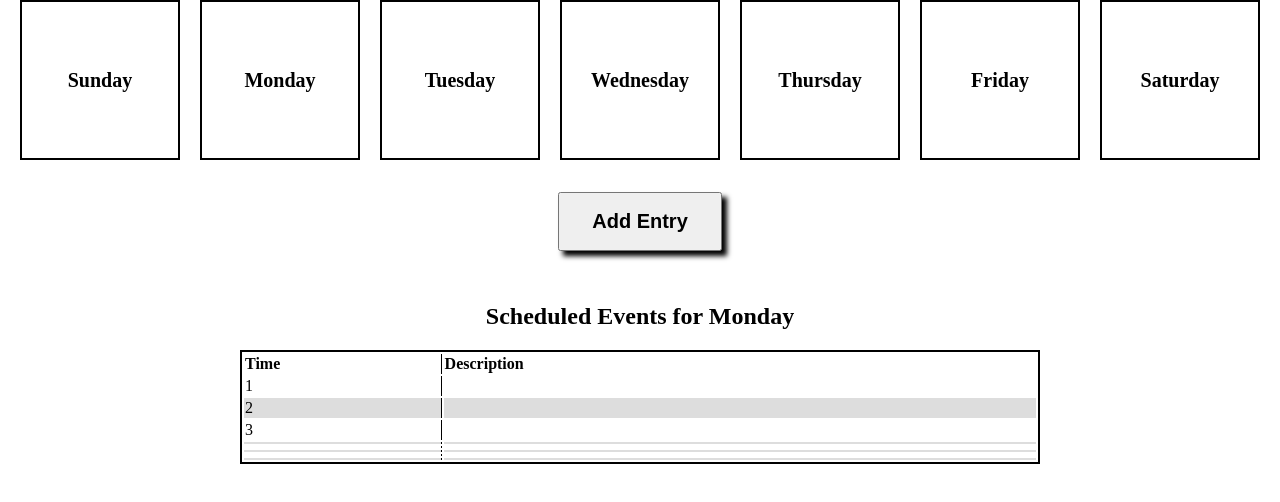
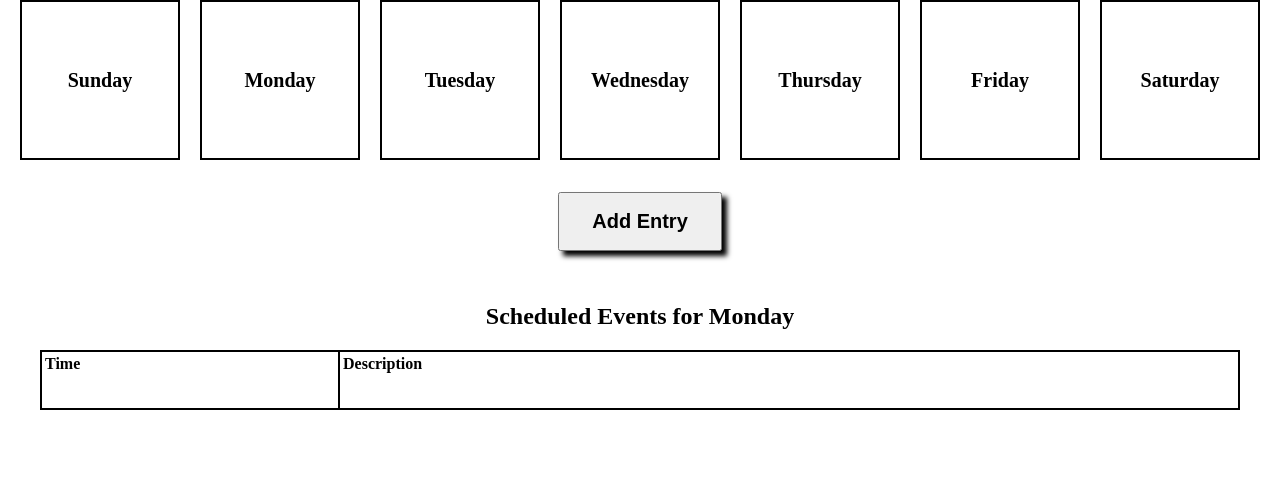
Before and after one commit to theDanielTo/week-planner, a plain HTML site: page index.html in a window 1280 px wide. Shown: the part 106-608 px from the top of the page. Drawn offline with Linux system fonts and the light colour scheme.

Commit message:
current work

```diff
--- a/index.html
+++ b/index.html
@@ -66,27 +66,13 @@
   </header>
   <main>
     <div class="row space-evenly">
-      <div class="row day-container justify-center align-center">
-        <p>Sunday</p>
-      </div>
-      <div class="row day-container justify-center align-center">
-        <p>Monday</p>
-      </div>
-      <div class="row day-container justify-center align-center">
-        <p>Tuesday</p>
-      </div>
-      <div class="row day-container justify-center align-center">
-        <p>Wednesday</p>
-      </div>
-      <div class="row day-container justify-center align-center">
-        <p>Thursday</p>
-      </div>
-      <div class="row day-container justify-center align-center">
-        <p>Friday</p>
-      </div>
-      <div class="row day-container justify-center align-center">
-        <p>Saturday</p>
-      </div>
+      <div class="row day-container justify-center align-center"><p>Sunday</p></div>
+      <div class="row day-container justify-center align-center"><p>Monday</p></div>
+      <div class="row day-container justify-center align-center"><p>Tuesday</p></div>
+      <div class="row day-container justify-center align-center"><p>Wednesday</p></div>
+      <div class="row day-container justify-center align-center"><p>Thursday</p></div>
+      <div class="row day-container justify-center align-center"><p>Friday</p></div>
+      <div class="row day-container justify-center align-center"><p>Saturday</p></div>
     </div>
     <div class="row justify-center align-center">
       <button class="add-entry">Add Entry</button>
@@ -95,8 +81,78 @@
       <h2>Scheduled Events for <span id="current-day">Monday</span></h2>
     </div>
     <div class="row justify-center">
-      <div class="table">
+      <div class="table1">
         <table>
+          <thead>
+            <tr>
+              <th>Time</th>
+            </tr>
+          </thead>
+          <tbody>
+            <tr>
+              <td></td>
+            </tr>
+            <tr>
+              <td></td>
+            </tr>
+            <tr>
+              <td></td>
+            </tr>
+            <tr>
+              <td></td>
+            </tr>
+            <tr>
+              <td></td>
+            </tr>
+            <tr>
+              <td></td>
+            </tr>
+            <tr>
+              <td></td>
+            </tr>
+            <tr>
+              <td></td>
+            </tr>
+          </tbody>
+        </table>
+      </div>
+      <div class="table2">
+        <table>
+          <thead>
+            <tr>
+              <th>Description</th>
+            </tr>
+          </thead>
+          <tbody>
+            <tr>
+              <td></td>
+            </tr>
+            <tr>
+              <td></td>
+            </tr>
+            <tr>
+              <td></td>
+            </tr>
+            <tr>
+              <td></td>
+            </tr>
+            <tr>
+              <td></td>
+            </tr>
+            <tr>
+              <td></td>
+            </tr>
+            <tr>
+              <td></td>
+            </tr>
+            <tr>
+              <td></td>
+            </tr>
+          </tbody>
+        </table>
+      </div>
+    </div>
+    <!-- <table>
           <thead>
             <tr>
               <th class="time-col">Time</th>
@@ -137,9 +193,8 @@
               <td></td>
             </tr>
           </tbody>
-        </table>
-      </div>
-    </div>
+        </table> -->
+
   </main>
   <script src="main.js"></script>
 </body>
--- a/main.js
+++ b/main.js
@@ -2,6 +2,7 @@ var $addEntryBtn = document.querySelector('.add-entry');
 var $modalBox = document.querySelector('.modal');
 var $buttonSelect = document.querySelector('.button-select');
 var $scheduleTable = document.querySelector('table');
+var $allDays = document.querySelectorAll(".day-container");
 
 $addEntryBtn.addEventListener('click', function (event) {
   $modalBox.classList.remove('hidden');
@@ -9,7 +10,4 @@ $addEntryBtn.addEventListener('click', function (event) {
 
 $buttonSelect.addEventListener('click', function (event) {
   $modalBox.classList.add('hidden');
-
 });
-
-$;
--- a/styles.css
+++ b/styles.css
@@ -34,14 +34,6 @@ h1 {
 .text-center {
   text-align: center;
 }
-
-/* .min-height50 {
-  min-height: 50vh;
-} */
-
-/* .column {
-  flex-direction: column;
-} */
 
 .container {
   width: 30%;
@@ -103,28 +95,17 @@ h1 {
   display: none;
 }
 
-.table {
+.table1 {
   border: 2px solid black;
-  width: 800px;
+  width: 300px;
 }
 
-th {
+.table2 {
+  border: 2px solid black;
+  border-left: none;
+  width: 900px;
+}
+
+th, td {
   text-align: left;
 }
-
-/* thead {
-  background-color: #ddd;
-} */
-
-tbody > tr:nth-child(2n) {
-  background-color: #ddd;
-}
-
-.time-col {
-  width: 200px;
-  border-right: 1px solid black;
-}
-
-.desc-col {
-  width: 600px;
-}
```
